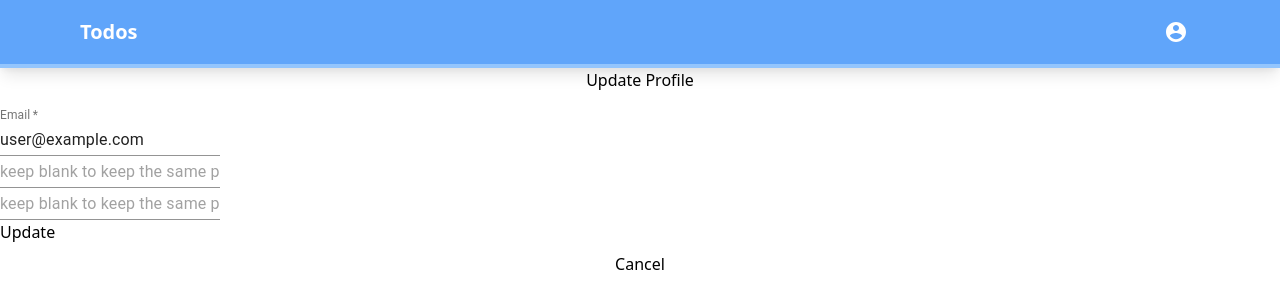
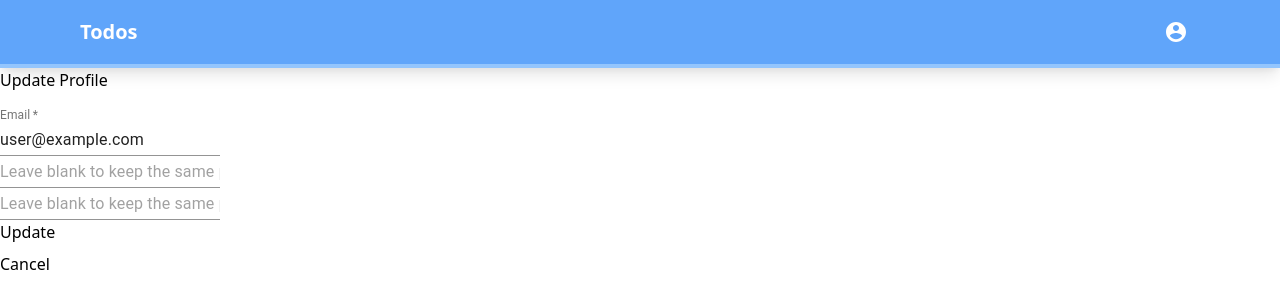
Before and after one commit to shareef99/todo, a React (Create React App) app: page /update-profile in a window 1280 px wide. Shown: the top 308 px of the page. Built offline with nearby package versions, Linux system fonts and the light colour scheme; no server answers; sample sign-in values are in the browser's storage.

Commit message:
hot fix reset password

```diff
--- a/src/App.jsx
+++ b/src/App.jsx
@@ -35,7 +35,7 @@ function App() {
                             path="/todos"
                             component={Todos}
                         ></PrivateRoute>
-                        <Route to="/" component={Home}></Route>
+                        <Route exact to="/" component={Home}></Route>
                     </Switch>
                 </AuthProvider>
             </Router>
--- a/src/components/ForgotPassword.jsx
+++ b/src/components/ForgotPassword.jsx
@@ -6,7 +6,7 @@ import TextField from "@material-ui/core/TextField";
 
 export default function Login() {
     const emailRef = useRef();
-    const { resetPassword } = useAuth();
+    const { resetPassword, currentUser } = useAuth();
     const [error, setError] = useState("");
     const [message, setMessage] = useState("");
     const [loading, setLoading] = useState(false);
@@ -32,11 +32,10 @@ export default function Login() {
         <>
             <Navbar></Navbar>
             <div>
-                <div>
                 <h2 className="mb-4">Password Reset</h2>
                 {error && error}
                 {message && message}
-                    {/* {currentUser.email} */}
+                {currentUser && currentUser.email}
                 <form action="" onSubmit={handleSubmit}>
                     <div id="email">
                         <TextField
@@ -54,10 +53,9 @@ export default function Login() {
                 <div className="mt-4 ">
                     <Link to="/login">Log in</Link>
                 </div>
-                </div>
-            </div>
                 <div className="mt-2 ">
                     Need an account ? <Link to="/signup">Sign up</Link>
+                </div>
             </div>
         </>
     );
--- a/src/components/Login.jsx
+++ b/src/components/Login.jsx
@@ -68,7 +68,7 @@ export default function Login() {
                         <TextField
                             className="w-full"
                             id="standard-password-input"
-                            type="Password"
+                            type="password"
                             required
                             ref={passwordRef}
                             autoComplete="current-password"
--- a/src/components/Signup.jsx
+++ b/src/components/Signup.jsx
@@ -70,7 +70,7 @@ export default function Signup() {
                     <div id="password">
                         <TextField
                             id="standard-password-input"
-                            type="Password"
+                            type="password"
                             required
                             ref={passwordRef}
                             autoComplete="current-password"
@@ -84,7 +84,7 @@ export default function Signup() {
                     <div id="passwordConfirm">
                         <TextField
                             id="standard-password-confirm-input"
-                            type="Password"
+                            type="password"
                             required
                             ref={passwordConfirmRef}
                             autoComplete="current-password"
--- a/src/components/UpdateProfile.jsx
+++ b/src/components/UpdateProfile.jsx
@@ -19,18 +19,23 @@ export default function Signup() {
         setError("");
         setLoading(true);
 
-        if (passwordRef.current.value !== passwordConfirmRef.current.value) {
+        if (
+            passwordRef.current.lastChild.firstChild.value !==
+            passwordConfirmRef.current.lastChild.firstChild.value
+        ) {
             return setError("Passwords don't match!");
         }
 
         const promises = [];
 
-        if (emailRef.current.value !== currentUser.email) {
+        if (emailRef.current.lastChild.firstChild.value !== currentUser.email) {
             promises.push(updateEmail(emailRef.current.value));
         }
 
-        if (passwordRef.current.value) {
-            promises.push(updatePassword(passwordRef.current.value));
+        if (passwordRef.current.lastChild.firstChild.value) {
+            promises.push(
+                updatePassword(passwordRef.current.lastChild.firstChild.value)
+            );
         }
 
         Promise.all(promises)
@@ -50,7 +55,7 @@ export default function Signup() {
             <Navbar />
             <div>
                 <div>
-                    <h2 className="text-center mb-4">Update Profile</h2>
+                    <h2 className="mb-4">Update Profile</h2>
                     {error && <span>{error}</span>}
                     <form action="" onSubmit={handleSubmit}>
                         <div id="email">
@@ -66,9 +71,9 @@ export default function Signup() {
                         <div id="password">
                             <TextField
                                 id="standard-password-input"
-                                placeholder="keep blank to keep the same password"
-                                type="Password"
-                                required
+                                placeholder="Leave blank to keep the same password"
+                                type="password"
+                                // required
                                 ref={passwordRef}
                                 autoComplete="current-password"
                             />
@@ -76,9 +81,9 @@ export default function Signup() {
                         <div id="passwordConfirm">
                             <TextField
                                 id="standard-password-confirm-input"
-                                placeholder="keep blank to keep the same password"
-                                type="Password"
-                                required
+                                placeholder="Leave blank to keep the same password"
+                                type="password"
+                                // required
                                 ref={passwordConfirmRef}
                                 autoComplete="current-password"
                             />
@@ -89,7 +94,7 @@ export default function Signup() {
                     </form>
                 </div>
             </div>
-            <div className=" w-full text-center mt-2 ">
+            <div className="mt-2 ">
                 <Link to="/todos">Cancel</Link>
             </div>
         </>
--- a/src/contexts/AuthContext.jsx
+++ b/src/contexts/AuthContext.jsx
@@ -24,7 +24,7 @@ export function AuthProvider({ children }) {
     }
 
     function resetPassword(email) {
-        return auth.sendPasswordResetEmail();
+        return auth.sendPasswordResetEmail(email);
     }
 
     function updateEmail(email) {
```
Lines whose indentation alone changed are shown as unchanged.
